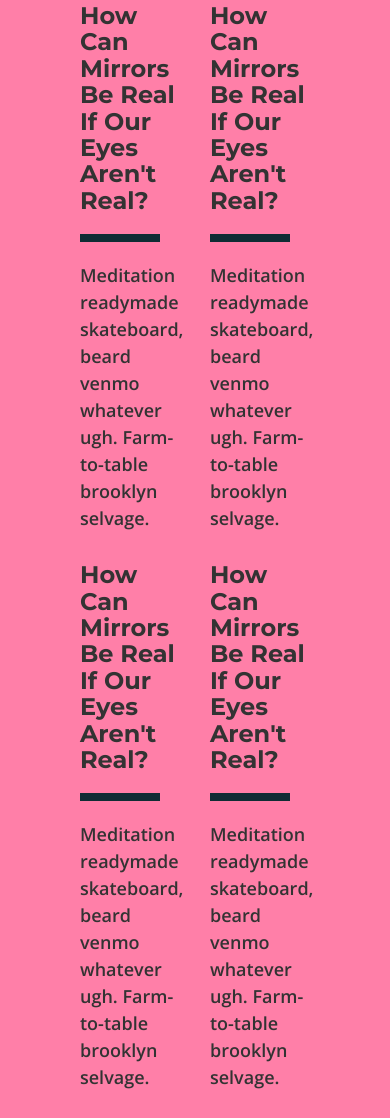
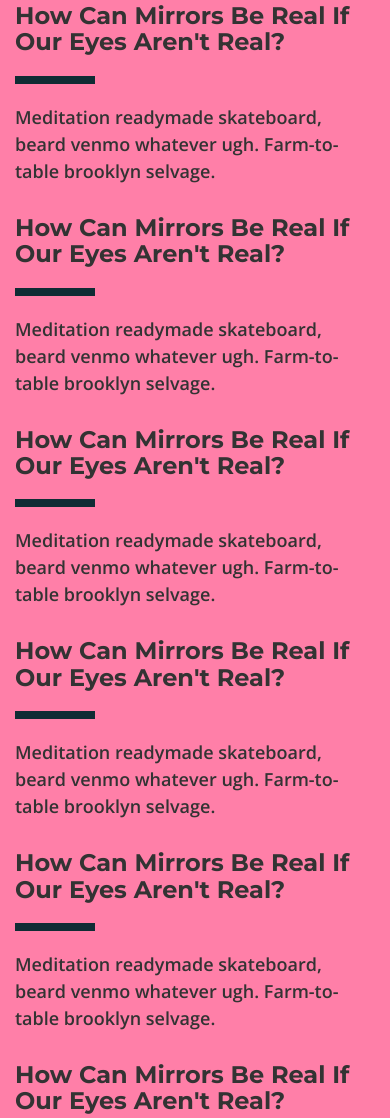
Before and after one commit to nlaz/registrationhacks, a plain HTML site: page index.html in a window 390 px wide. Shown: the part 3593-4711 px from the top of the page. Drawn offline with nearby package versions, Linux system fonts and the light colour scheme.

Commit message:
fix faq on mobile

```diff
--- a/index.html
+++ b/index.html
@@ -65,7 +65,7 @@
     <div class="container">
       <h1 class="text-center">FAQ</h1>
       <div class="row">
-        <div class="col-xs-4 col-xs-offset-2">
+        <div class="col-xs-12 col-sm-4 col-sm-offset-2">
           <div class="question">
             <h2>How Can Mirrors Be Real If Our Eyes Aren't Real?</h2>
             <hr>
@@ -73,7 +73,7 @@
           </div>
         </div>
 
-        <div class="col-xs-4">
+        <div class="col-xs-12 col-sm-4">
           <div class="question">
             <h2>How Can Mirrors Be Real If Our Eyes Aren't Real?</h2>
             <hr>
@@ -83,7 +83,7 @@
       </div>
 
       <div class="row">
-        <div class="col-xs-4 col-xs-offset-2">
+        <div class="col-xs-12 col-sm-4 col-sm-offset-2">
           <div class="question">
             <h2>How Can Mirrors Be Real If Our Eyes Aren't Real?</h2>
             <hr>
@@ -91,7 +91,7 @@
           </div>
         </div>
 
-        <div class="col-xs-4">
+        <div class="col-xs-12 col-sm-4">
           <div class="question">
             <h2>How Can Mirrors Be Real If Our Eyes Aren't Real?</h2>
             <hr>
@@ -101,7 +101,7 @@
       </div>
 
       <div class="row">
-        <div class="col-xs-4 col-xs-offset-2">
+        <div class="col-xs-12 col-sm-4 col-sm-offset-2">
           <div class="question">
             <h2>How Can Mirrors Be Real If Our Eyes Aren't Real?</h2>
             <hr>
@@ -109,7 +109,7 @@
           </div>
         </div>
 
-        <div class="col-xs-4">
+        <div class="col-xs-12 col-sm-4">
           <div class="question">
             <h2>How Can Mirrors Be Real If Our Eyes Aren't Real?</h2>
             <hr>
```
